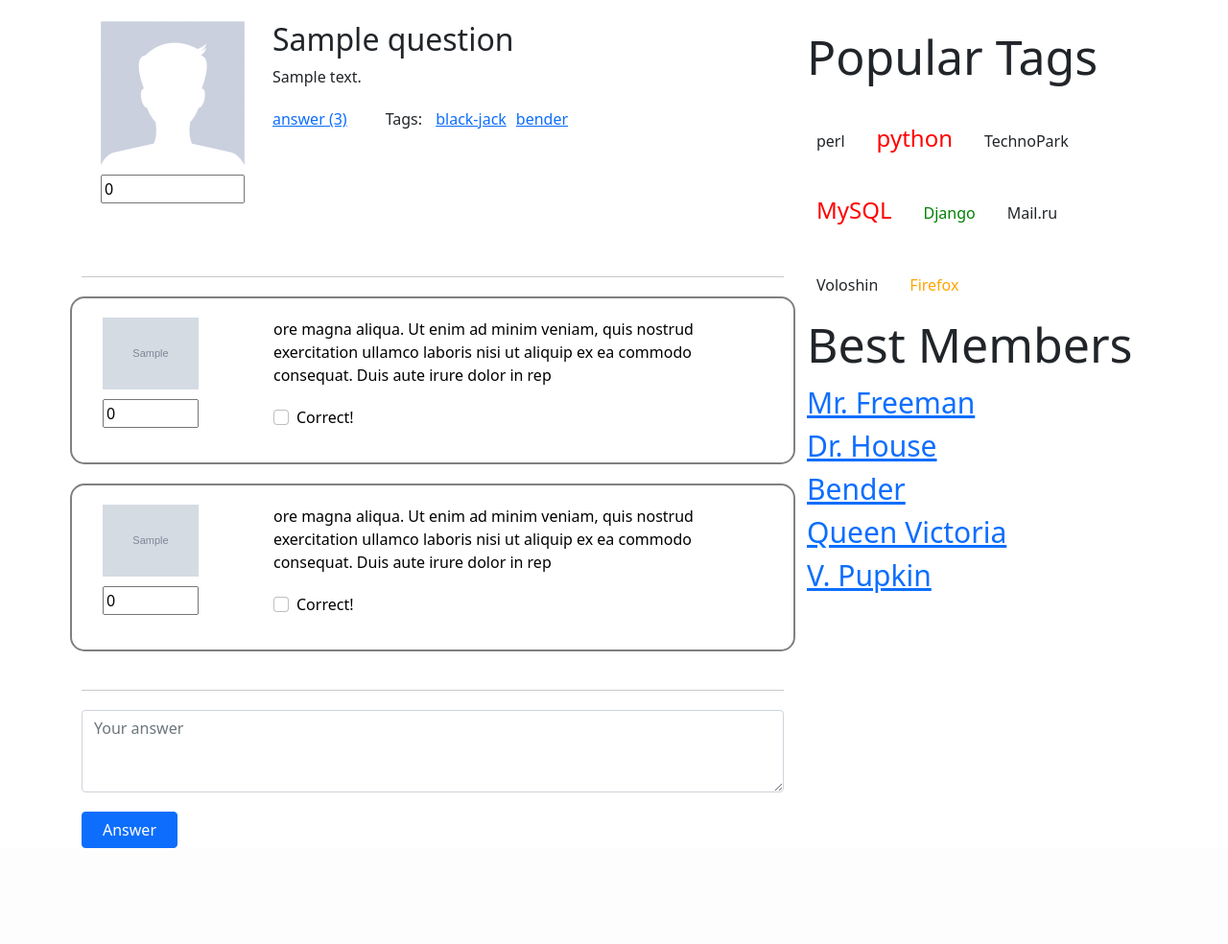
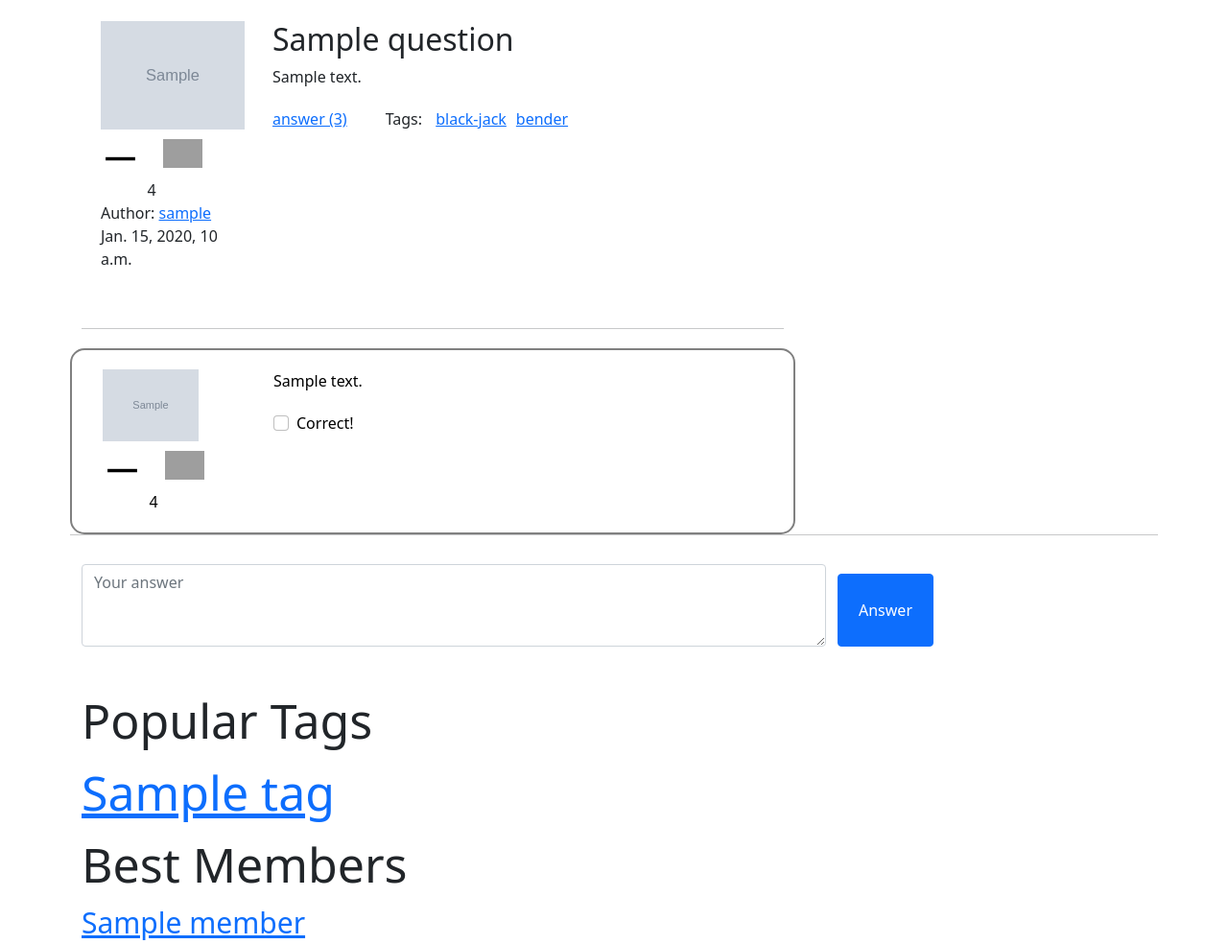
Before and after one commit to kravtandr/web_technopark_dz1, a Django app: template templates/question.html in a window 1280 px wide. Shown: the part 78-1062 px from the top of the page at 96% size. Before the commit the page ends 962 px from the top, so only its background shows below. Run offline with Django 3.2, Linux system fonts and the light colour scheme; the template is opened without the code that fills it: most values are stand-ins (such as "Sample title", 1, 10 or a date in 2020); grey boxes marked "Sample" are stand-in pictures; some libraries are stand-ins or nearby versions; grey boxes are pictures that could not be loaded.

Commit message:
fix question focus

```diff
--- a/app/management/commands/filldb.py
+++ b/app/management/commands/filldb.py
@@ -186,4 +186,4 @@ class Command(BaseCommand):
         self.stdout.write("Лайки вопросов заполнены")
         self.fill_answer_likes(sizes[5])
         self.stdout.write("Лайки ответов заполнены")
-        self.stdout.write("Успешно", ending='')
+        self.stdout.write("Успешно")
--- a/app/models.py
+++ b/app/models.py
@@ -39,7 +39,7 @@ class Profile(models.Model):
     objects = ProfileManager()
 
     def __str__(self):
-        return self.login
+        return self.user.__str__()
 
 class Question(models.Model):
     title = models.CharField(max_length=30)
--- a/templates/include/answer.html
+++ b/templates/include/answer.html
@@ -3,12 +3,24 @@
 
     <div class="col-3">
         <img src={{ answer.author.avatar.url }}>
-        <p><input class="stat" type="number" name="t" value="0" step="1"></p>
+        <div class="container-9 " >
+            <div class="row rating">
+                <div class="col ">
+                    <img src="/media/minus.png" class="img-fluid">
+                </div>
+                <div class="col">
+                    <img src="/media/plus.png" class="img-fluid">
+                </div>
+            </div>
+            <div class="row rating-points">
+                {{ question.rating }}
+            </div>
+        </div>
     </div>
     <div class="col-9">
 
         <div>
-            ore magna aliqua. Ut enim ad minim veniam, quis nostrud exercitation ullamco laboris nisi ut aliquip ex ea commodo consequat. Duis aute irure dolor in rep
+           {{ answer.text }}
         </div>
         <div class="question-footer">
             <div class="form-check">
@@ -18,6 +30,6 @@
                                     </label>
             </div>
         </div>
-
+</div>
     </div>
 </div>
--- a/templates/include/question_focus.html
+++ b/templates/include/question_focus.html
@@ -3,8 +3,23 @@
 <div class="row question-focus">
 
     <div class="col-3">
-        <img src="{% static "img/avatar.jpg" %}">
-        <p><input class="question-focus-stat" type="number" name="t" value="0" step="1"></p>
+        <img src="{{ question.author.avatar.url }}">
+        <div class="container-9 " >
+            <div class="row rating">
+                <div class="col ">
+                    <img src="/media/minus.png" class="img-fluid">
+                </div>
+                <div class="col">
+                    <img src="/media/plus.png" class="img-fluid">
+                </div>
+                </div>
+                <div class="row rating-points">
+                    {{ question.rating }}
+                </div>
+                <span class = "normal-text ">Author: </a>
+                <a href="#">{{ question.author.user.username }}</a><br>
+                <a >{{ question.date }}</a>
+            </div>
     </div>
     <div class="col-9">
         <h2>{{ question.title}}</h2>
--- a/templates/include/side_panel.html
+++ b/templates/include/side_panel.html
@@ -1,19 +1,13 @@
 <span class="big-text ">Popular Tags<span></span>
 <div class="flex-container">
-    <span class="elem normal-text">perl</span>
-    <span class="elem normal-text hot-tag">python</span>
-    <span class="elem normal-text">TechnoPark</span>
-    <span class="elem normal-text hot-tag">MySQL</span>
-    <span class="elem normal-text recent-tag">Django</span>
-    <span class="elem normal-text">Mail.ru</span>
-    <span class="elem normal-text">Voloshin</span>
-    <span class="elem normal-text new-tag">Firefox</span>
+    {% for tag in popular_tags %}
+        <a class="tag-item"  href="{% url 'tagged_questions' str=tag.name %}">{{ tag.name }}</a>
+    {% endfor %}
 </div>
 <span class="big-text ">Best Members<span></span>
 <div class="flex-container-col med-text">
-    <a href="#">Mr. Freeman</a>
-    <a href="#">Dr. House</a>
-    <a href="#">Bender</a>
-    <a href="#">Queen Victoria</a>
-    <a href="#">V. Pupkin</a>
+    {% for member in members %}
+        <a class="mem-item">{{ member }}</a>
+    {% endfor %}
+
 </div>
--- a/templates/question.html
+++ b/templates/question.html
@@ -3,8 +3,10 @@
 {% block content%}
     {%include "include/question_focus.html"%}
     <hr>
-    {%include "include/answer.html"%}
-    {%include "include/answer.html"%}
+{% for answer in object_list %}
+    {% include "include/answer.html" %}
+{% endfor %}
+
     <hr>
      <div class="form-group new-question">
                         <textarea class="form-control" id="exampleFormControlTextarea1" rows="3" placeholder="Your answer"></textarea>
```
Also changed, not shown: templates/include/one_question.html (+21 -5 lines), templates/include/question_template.html (+5 -3 lines).
